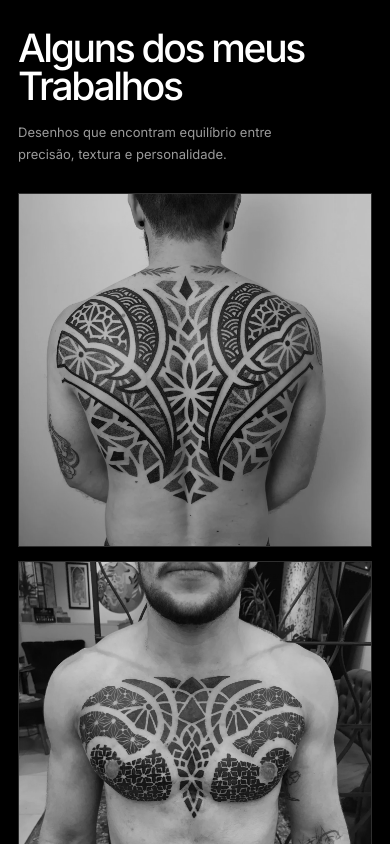
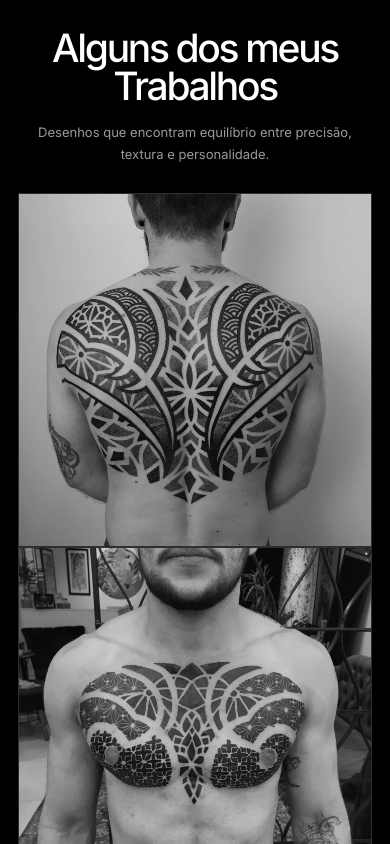
Before and after one commit to rodrigopinheiroink/rodrigo-pinheiro-ink, a React (Vite) app: page / in a window 390 px wide. Shown: the part 860-1704 px from the top of the page. Built offline with nearby package versions, Linux system fonts and the light colour scheme.

Commit message:
carousel with additional photos, plus organization of links and text

```diff
--- a/src/App.css
+++ b/src/App.css
@@ -270,10 +270,11 @@ h1::first-line {
 
 .section-heading {
   display: flex;
-  align-items: end;
-  justify-content: space-between;
-  gap: 32px;
+  flex-direction: column;
+  align-items: center;
+  gap: 16px;
   margin-bottom: 44px;
+  text-align: center;
 }
 
 h2 {
@@ -284,19 +285,40 @@ h2 {
 }
 
 .section-heading > p {
-  max-width: 300px;
+  max-width: 560px;
   color: var(--muted);
   font-size: 14px;
   line-height: 1.65;
 }
 
-.work-grid {
-  display: grid;
-  grid-template-columns: repeat(3, minmax(0, 1fr));
-  gap: 16px;
+.work-carousel {
+  --gallery-gap: 16px;
+  width: 100%;
+  overflow: hidden;
+  cursor: grab;
+  touch-action: pan-y;
+  user-select: none;
+}
+
+.work-carousel:active {
+  cursor: grabbing;
+}
+
+.work-track {
+  display: flex;
+  width: max-content;
+  gap: var(--gallery-gap);
+  padding-right: var(--gallery-gap);
+  will-change: transform;
+}
+
+.work-group {
+  display: flex;
+  gap: var(--gallery-gap);
 }
 
 .work-card {
+  flex: 0 0 calc((min(1440px, 100vw - 80px) - 32px) / 3);
   min-width: 0;
   overflow: hidden;
   border: 1px solid rgba(255, 255, 255, 0.12);
@@ -505,6 +527,10 @@ h2 {
     width: calc(100% - 48px);
   }
 
+  .work-card {
+    flex-basis: calc((min(1440px, 100vw - 48px) - 32px) / 3);
+  }
+
   .site-header {
     min-height: 76px;
   }
@@ -623,13 +649,16 @@ h2 {
     font-size: 13px;
   }
 
-  .work-grid {
-    grid-template-columns: 1fr;
-    gap: 14px;
+  .work-carousel {
+    --gallery-gap: 14px;
   }
 
   .work-card img {
     aspect-ratio: 1 / 1;
+  }
+
+  .work-card {
+    flex-basis: calc(100vw - 36px);
   }
 
   .about-section {
@@ -681,6 +710,10 @@ h2 {
     will-change: auto;
   }
 
+  .work-carousel {
+    overflow-x: auto;
+  }
+
   .work-card img {
     transition: none;
   }
```
